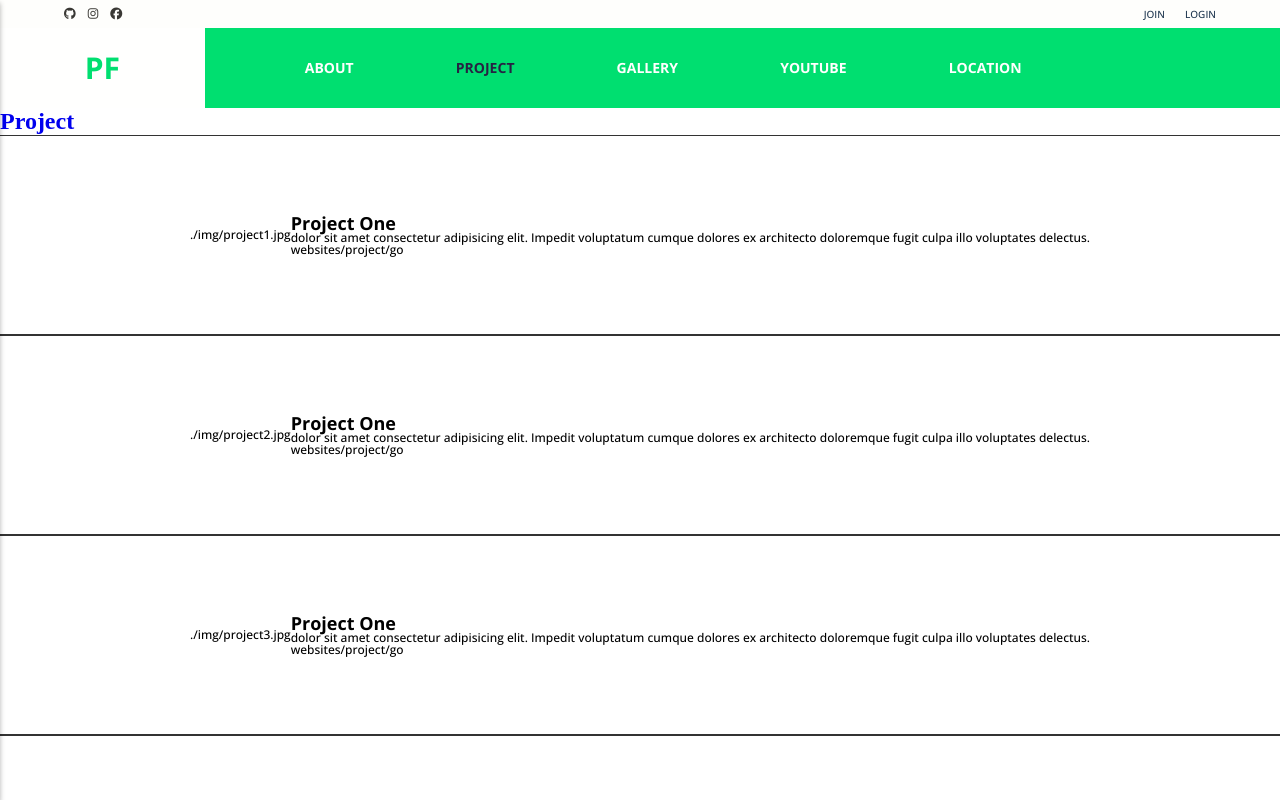
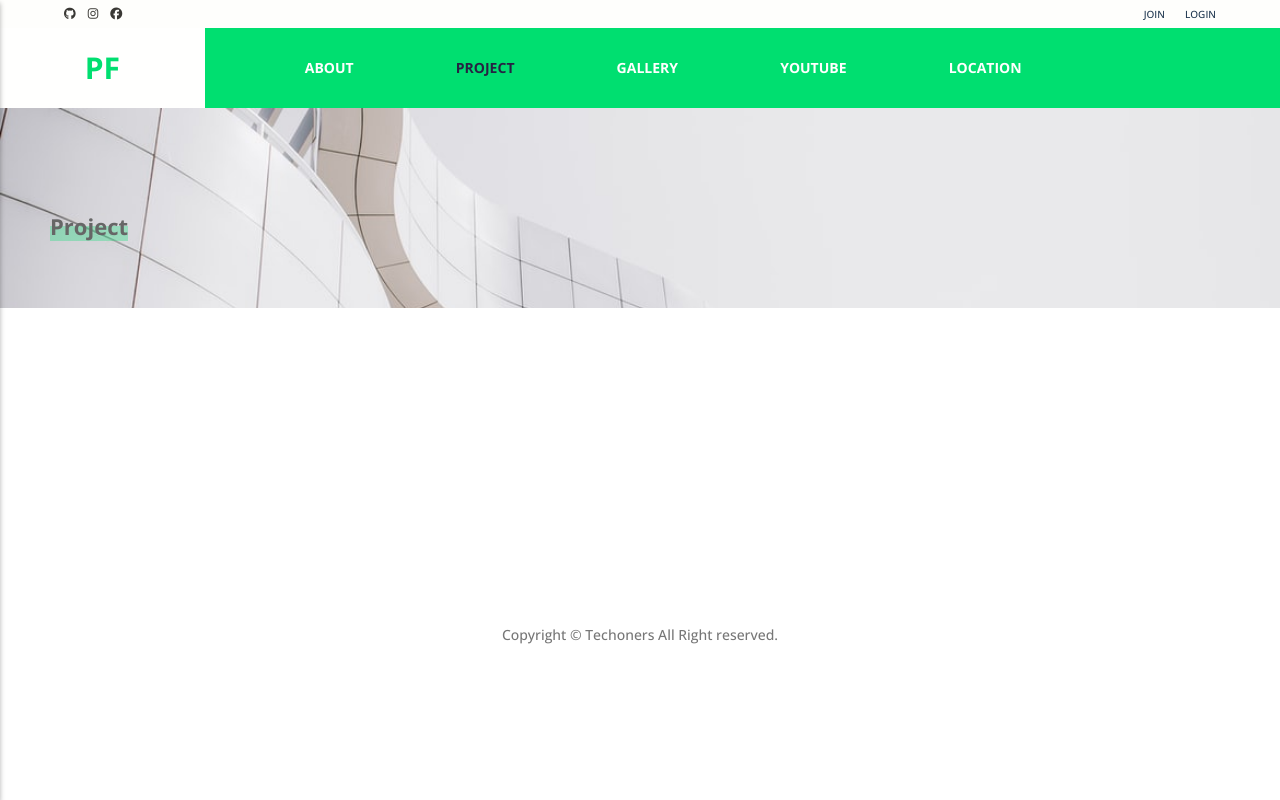
Before and after one commit to yahoumma/react_portfolio, a React (Create React App) app: page /#/project in a window 1280 px wide. Shown: the top 800 px of the page. Built offline with nearby package versions, Linux system fonts and the light colour scheme.

Commit message:
서브레이아웃 변경

```diff
--- a/src/components/sub/Gallery.js
+++ b/src/components/sub/Gallery.js
@@ -1,5 +1,6 @@
 import axios from "axios";
 import { useEffect, useRef, useState } from "react";
+import { NavLink } from "react-router-dom";
 
 function Gallery(){
   const baseURL = "https://www.flickr.com/services/rest/?";
@@ -26,8 +27,12 @@ function Gallery(){
   return (
     <section className="content gallery">
       <div className="inner">
-        <h1>Gallery</h1>
-
+        <div className="subTitle">
+            <div className="inner">
+              <h1><NavLink to="/gallery">Gallery</NavLink></h1>
+            </div>
+        </div>
+        <div className="inner">
           <ul className="list" ref={list}>
             {
               items.map((item, index)=>{
@@ -45,6 +50,7 @@ function Gallery(){
             }
           </ul>
         </div>
+      </div>
     </section>
   )
 }
--- a/src/components/sub/Location.js
+++ b/src/components/sub/Location.js
@@ -1,12 +1,17 @@
+import { NavLink } from "react-router-dom";
+
 function Location(){
     return(
-        <main>
+        <section className="content aboutUs">
+        <div className="subTitle">
             <div className="inner">
-                <h1>
-                    <a exact to="/location">Location</a>
-                </h1>
+              <h1><NavLink to="/location">Location</NavLink></h1>
             </div>
-        </main>
+        </div>
+        <div className="inner">
+
+        </div>
+        </section>
     )
 }
 
--- a/src/components/sub/Project.js
+++ b/src/components/sub/Project.js
@@ -1,34 +1,16 @@
-import axios from "axios";
-import { useEffect, useState } from "react";
+import { NavLink } from "react-router-dom";
 
 function Project(){
-    let [posts, setPosts] = useState([]);
-    let len = posts.lenth;
-    useEffect(()=>{
-        axios
-        .get("./dbs/project.json")
-        .then(data=>{
-            setPosts(data.data.data);
-        })
-    })
     return(
         <section className="content project">
-            <h1><a href="/project">Project</a></h1>
-            {
-                posts.map((data,index)=>{
-                    return(
-                        <article key={index}>
-                                <section>{len}</section>
-                                <section>{data.img}</section>
-                                <section>
-                                    <h2>{data.title}</h2>
-                                    <p>{data.content}</p>
-                                    <span>{data.directory}</span>
-                                </section>
-                        </article>
-                        )
-                })
-            }
+        <div className="subTitle">
+            <div className="inner">
+              <h1><NavLink to="/project">Project</NavLink></h1>
+            </div>
+        </div>
+        <div className="inner">
+
+        </div>
         </section>
     )
 }
--- a/src/components/sub/Youtube.js
+++ b/src/components/sub/Youtube.js
@@ -1,20 +1,16 @@
-import { useEffect, useState } from "react";
+import { NavLink } from "react-router-dom";
 
 function Youtube(){
-
-    useEffect(()=>{
-
-    })
-
-    let [list, setList] = useState([]);
     return(
         <section className="content youtube">
+        <div className="subTitle">
             <div className="inner">
-                <h1>
-                    <a href="/youtube">Youtube</a>
-                </h1>
+              <h1><NavLink to="/youtube">Youtube</NavLink></h1>
             </div>
+        </div>
+        <div className="inner">
 
+        </div>
         </section>
     )
 }
--- a/src/css/style.css
+++ b/src/css/style.css
@@ -545,7 +545,7 @@ footer {
                       width: 30px;
                       height: 30px;
                       border-radius: 50%;
-                      background: #ffd803;
+                      background: #00df70;
                       text-align: center; }
                       .contact .inner .wrap article:nth-of-type(1) ul li:last-child .sns ul li a i {
                         font-size: 16px;
--- a/src/scss/main/_contact.scss
+++ b/src/scss/main/_contact.scss
@@ -50,7 +50,7 @@
                                      width: 30px;
                                      height: 30px;
                                      border-radius: 50%;
-                                     background: #ffd803;
+                                     background: #00df70;
                                      text-align: center;
                                      i{
                                         font-size: 16px;
```
Also changed, not shown: 1 other file (tests, documents, lock files or other folders). Lines whose indentation alone changed are shown as unchanged.
